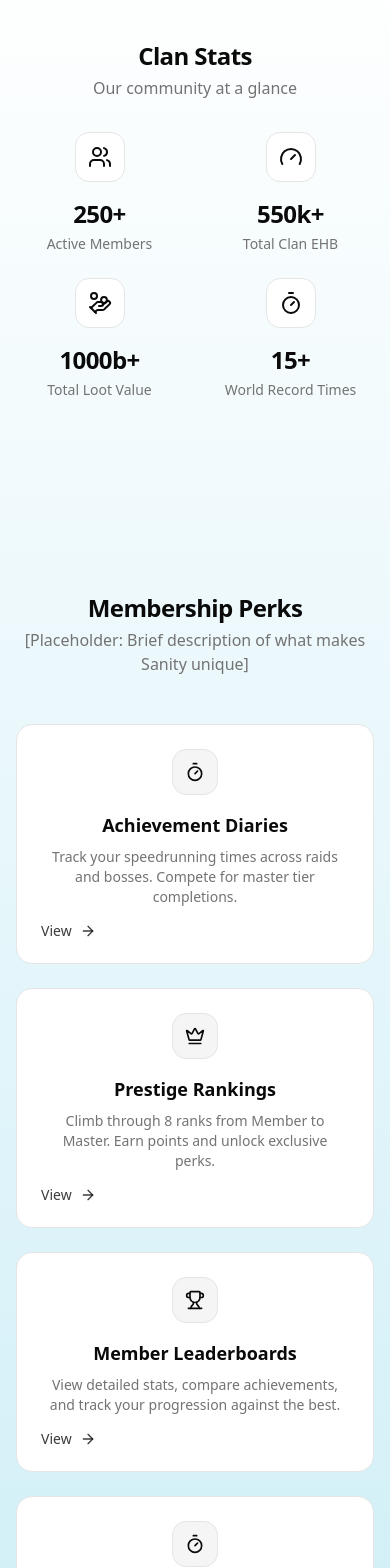
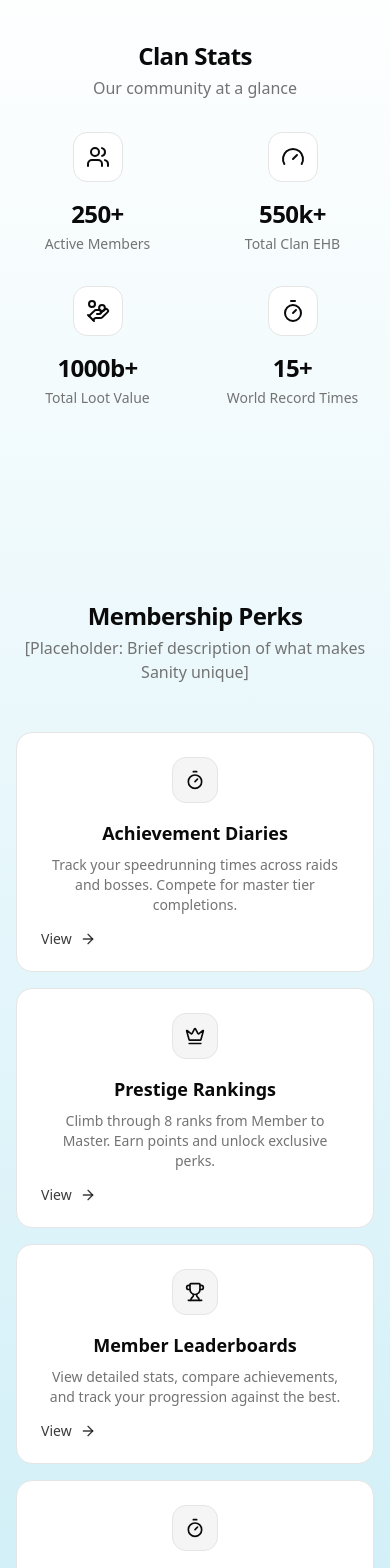
Before and after one commit to nednella/sanity, a React (Vite) app in the folder apps/web/: page / in a window 390 px wide. Shown: the part 900-2468 px from the top of the page. Built offline with nearby package versions, Linux system fonts and the light colour scheme; no server answers.

Commit message:
Fix grid gaps

```diff
--- a/apps/web/src/components/landing/index/highlights.tsx
+++ b/apps/web/src/components/landing/index/highlights.tsx
@@ -59,7 +59,7 @@ export function Highlights() {
         <Container className="py-24 text-center">
             <H3 className="mb-1">Membership Perks</H3>
             <Lead className="text-md mb-12">[Placeholder: Brief description of what makes Sanity unique]</Lead>
-            <div className="grid gap-6 md:grid-cols-2 lg:grid-cols-3">
+            <div className="grid gap-4 md:grid-cols-2 md:gap-6 lg:grid-cols-3">
                 {highlights.map((hl) => (
                     <Link
                         key={hl.title}
--- a/apps/web/src/components/landing/index/stats.tsx
+++ b/apps/web/src/components/landing/index/stats.tsx
@@ -23,7 +23,7 @@ export function Stats() {
         <Container className="max-w-3xl py-24 text-center">
             <H3 className="mb-1">Clan Stats</H3>
             <Lead className="text-md mb-8">Our community at a glance</Lead>
-            <div className="grid grid-cols-2 gap-6 md:grid-cols-4 md:gap-8">
+            <div className="grid grid-cols-2 gap-8 md:grid-cols-4">
                 {stats.map((stat) => (
                     <div
                         key={stat.label}
```
